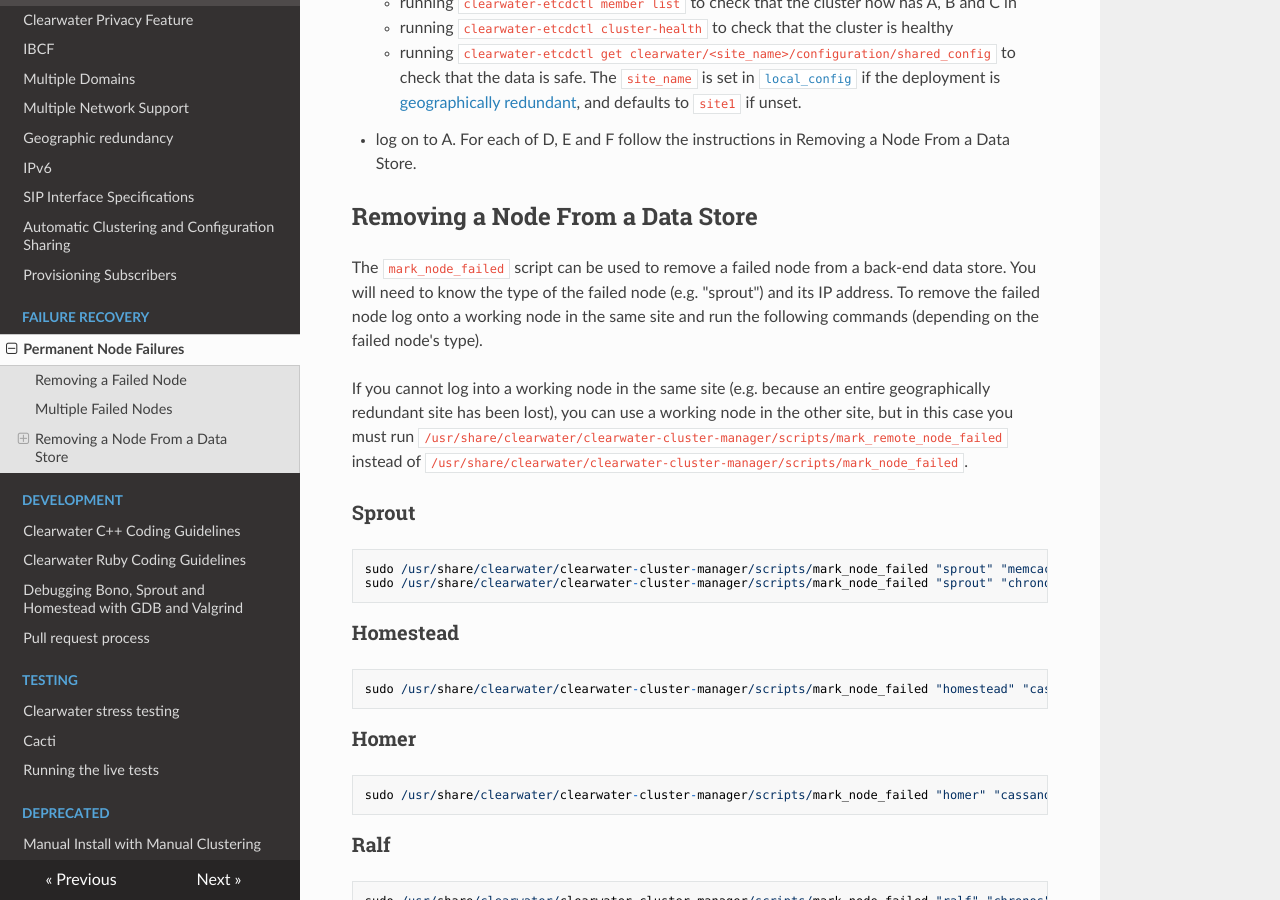
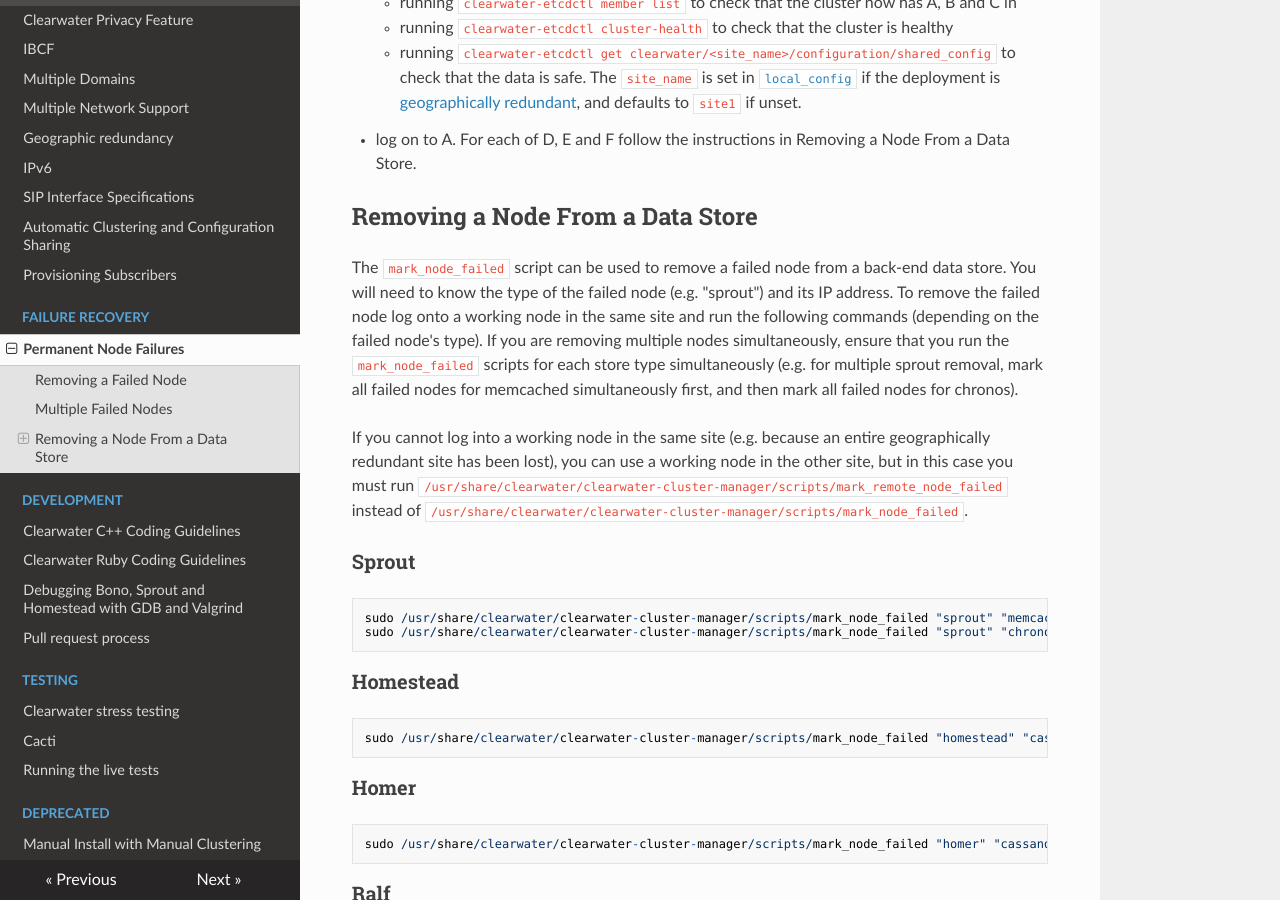
Before and after one commit to Metaswitch/clearwater-readthedocs, an MkDocs documentation site: the page built from docs/Handling_Failed_Nodes.md, in a window 1280 px wide and 900 px high, scrolled down 1788 px. Built offline with MkDocs 1.6.1, drawn with Linux system fonts in a browser that asks for light colours; nearby versions of some CDN libraries; old or Windows-style settings are respelled for this version of MkDocs.

Commit message:
Reviewer [EM] - Mark node failed, multiple nodes
Should clarify use of mark_node_failed on multiple nodes.
Is this correct/clearly understandable?

```diff
--- a/docs/Handling_Failed_Nodes.md
+++ b/docs/Handling_Failed_Nodes.md
@@ -48,7 +48,7 @@ To recover from this state:
 
 ## Removing a Node From a Data Store
 
-The `mark_node_failed` script can be used to remove a failed node from a back-end data store. You will need to know the type of the failed node (e.g. "sprout") and its IP address. To remove the failed node log onto a working node in the same site and run the following commands (depending on the failed node's type).
+The `mark_node_failed` script can be used to remove a failed node from a back-end data store. You will need to know the type of the failed node (e.g. "sprout") and its IP address. To remove the failed node log onto a working node in the same site and run the following commands (depending on the failed node's type). If you are removing multiple nodes simultaneously, ensure that you run the `mark_node_failed` scripts for each store type simultaneously (e.g. for multiple sprout removal, mark all failed nodes for memcached simultaneously first, and then mark all failed nodes for chronos).
 
 If you cannot log into a working node in the same site (e.g. because an entire geographically
 redundant site has been lost), you can use a working node in the other site, but in this case you
```
